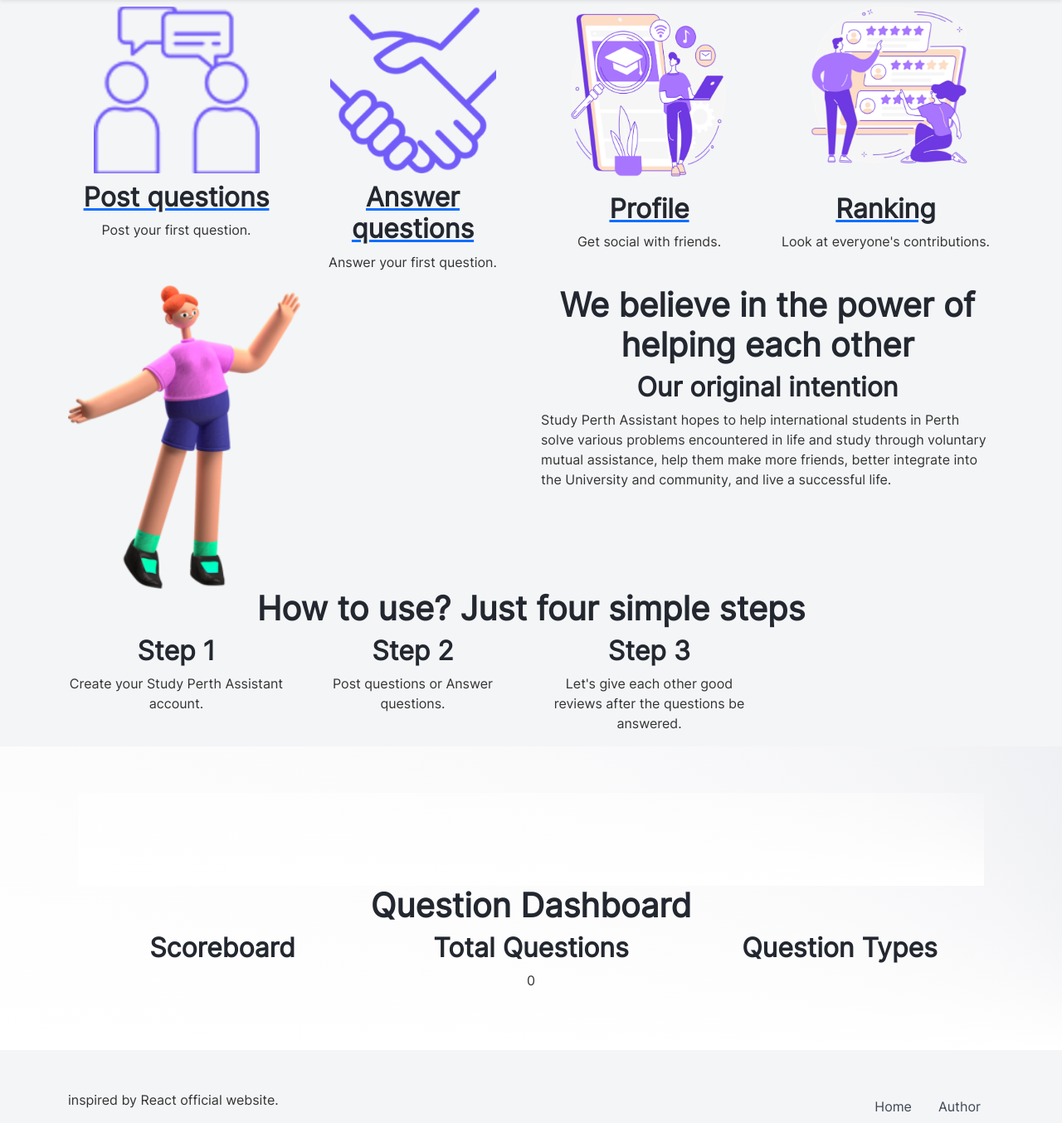
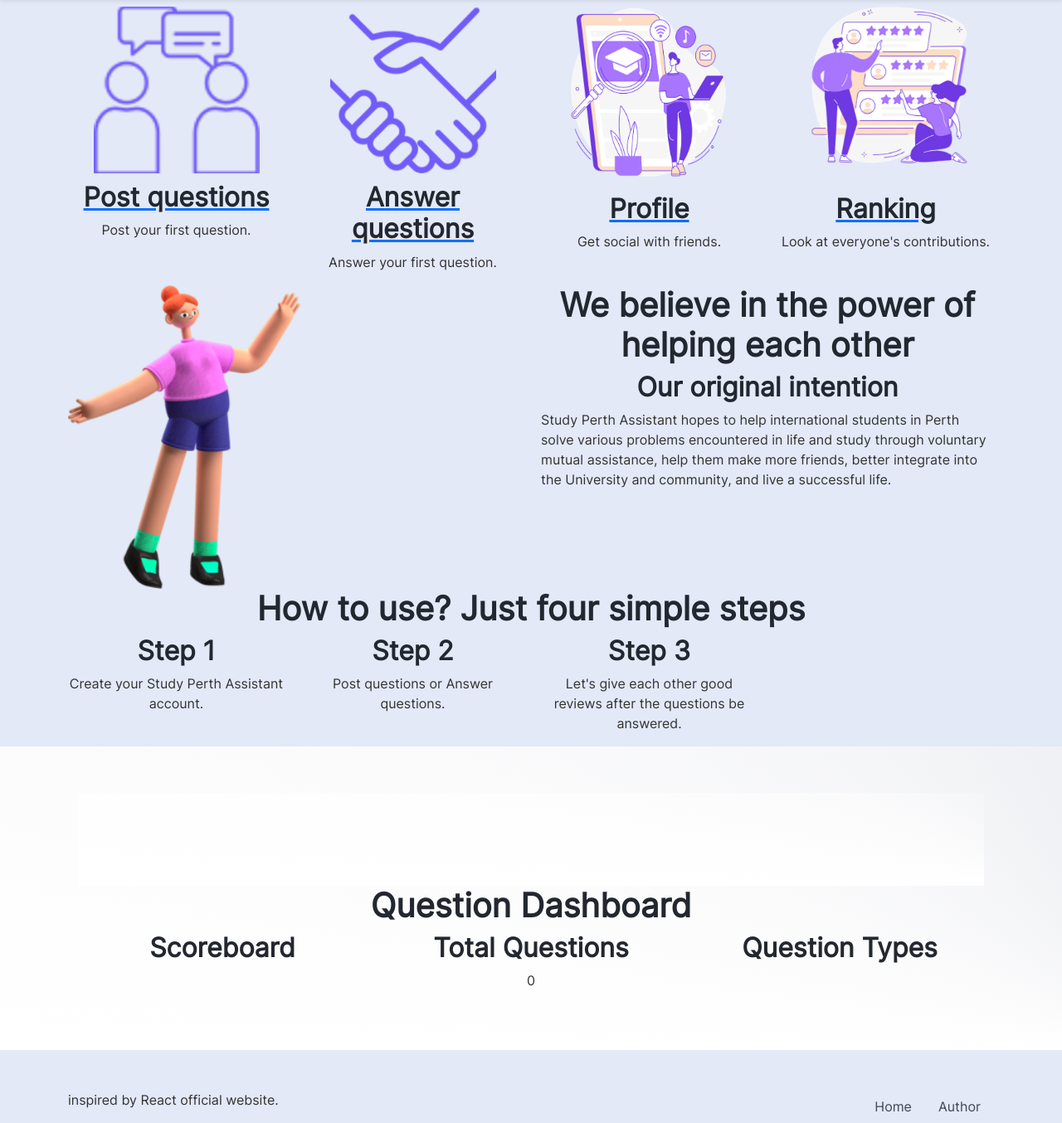
Before and after one commit to Rebecca115/CITS-5505-group-work, a Flask app: page / in a window 1280 px wide. Shown: the part 48-1402 px from the top of the page at 83% size. Run offline with Flask 3, Linux system fonts and the light colour scheme; data that the repository does not hold is empty; parts of the project's set-up code (start-up, migrations or seed data) failed here and were passed over; some libraries are stand-ins or nearby versions.

Commit message:
change background color

```diff
--- a/app/static/css/base.css
+++ b/app/static/css/base.css
@@ -9,7 +9,7 @@
 body {
     padding-bottom: 56px; /* Padding for fixed navbar */
     font-family: 'Inter', sans-serif;
-    background-color: #f4f5f7;
+    background-color: #E3E9F7;
     color: #333;
     margin: 0; /* Reset body margin */
     padding: 0; /* Reset body padding */
```
